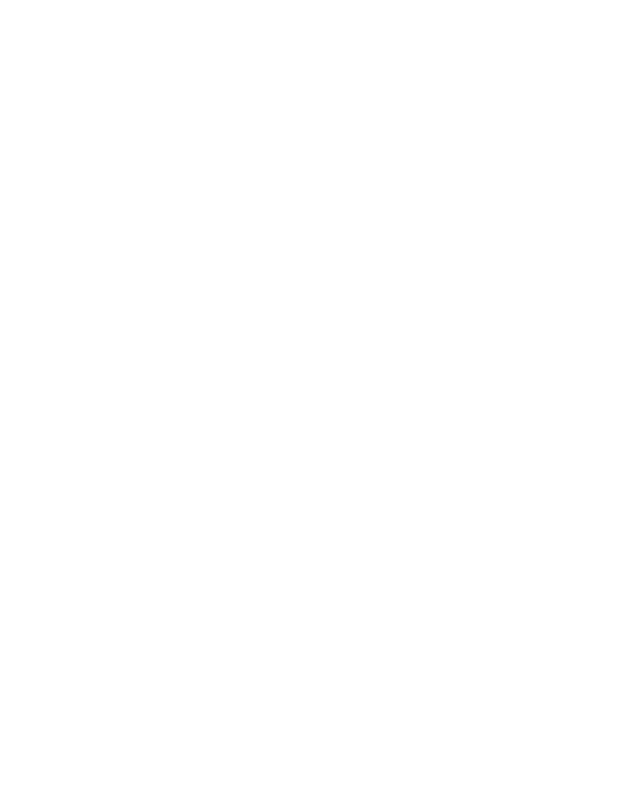
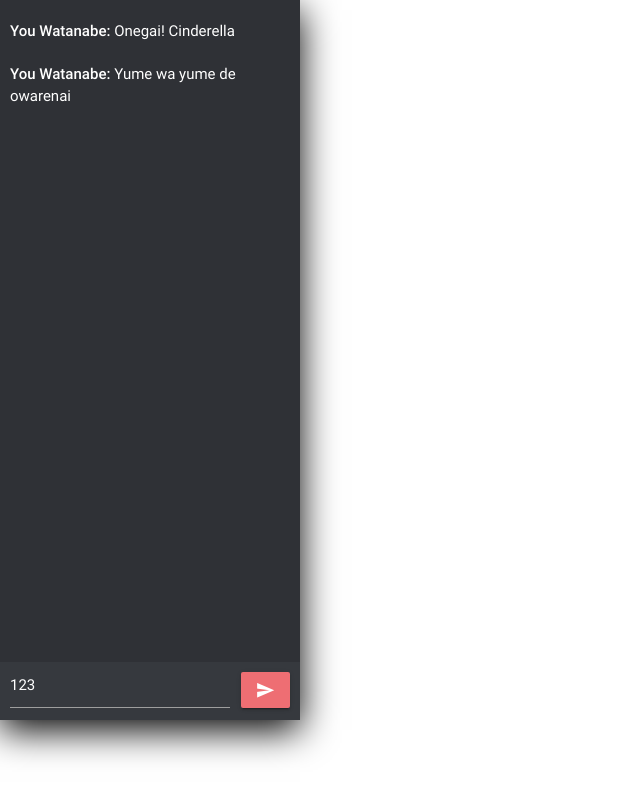
Before and after one commit to Mystaken/WebSweeper, an Angular app in the folder public/: page /chat in a window 1280 px wide. Before the commit this address led to /. Shown: the whole page, without its empty margins (0-640 px from the left). Built offline with nearby package versions, Linux system fonts and the light colour scheme.

Commit message:
Add sign up confirmation

```diff
--- a/public/package.json
+++ b/public/package.json
@@ -22,6 +22,7 @@
     "@angular/router": "^4.0.0",
     "core-js": "^2.4.1",
     "jquery": "^3.3.1",
+    "ng-socket-io": "^0.2.4",
     "rxjs": "^5.1.0",
     "zone.js": "^0.8.4"
   },
--- a/public/src/app/app.component.html
+++ b/public/src/app/app.component.html
@@ -1 +1,3 @@
+<link href="https://fonts.googleapis.com/icon?family=Material+Icons" rel="stylesheet">
+
 <router-outlet></router-outlet>
--- a/public/src/app/app.module.ts
+++ b/public/src/app/app.module.ts
@@ -8,6 +8,7 @@ import { AppComponent } from './app.component';
 import { LoginComponent } from './login.component';
 import { GameComponent } from './game.component';
 import { MinesweeperComponent } from './minesweeper.component';
+import { ChatComponent } from './chat.component';
 
 import { APIRoutingService } from './services/api-routing.service';
 
@@ -18,6 +19,7 @@ import { APIRoutingService } from './services/api-routing.service';
     LoginComponent,
     GameComponent,
     MinesweeperComponent,
+    ChatComponent,
   ],
   imports: [
     BrowserModule,
--- /dev/null
+++ b/public/src/app/chat.component.css
@@ -0,0 +1,52 @@
+.btn, .btn-large {
+  background-color: rgb(238, 110, 115);
+}
+
+label.active {
+  color: rgb(238, 110, 115) !important;
+}
+
+input {
+  color: white;
+}
+
+input[type="text"]:focus, input[type="email"]:focus, input[type="password"]:focus, input[type="number"]:focus {
+  border-bottom-color: rgb(238, 110, 115) !important;
+  box-shadow: 0 1px 0 0 rgb(246, 178, 181) !important;
+}
+
+#chat-container {
+  width: 300px;
+  height: 90vh;
+  background-color: rgb(47, 49, 54);
+  box-shadow: 0 10px 35px 0 black;
+}
+
+#chat-stream {
+  width: 100%;
+  height: calc(100% - 58px);
+}
+
+#msg-box {
+  width: 100%;
+  height: 58px;
+  background-color: rgb(54, 57, 62);
+}
+
+#msg-input {
+  display: inline-block;
+  width: 220px;
+  margin-left: 10px;
+}
+
+#send-btn {
+  padding: 0 1rem;
+  float: right;
+  margin-top: 10px;
+  margin-right: 10px;
+}
+
+.msg {
+  color: white;
+  padding: 20px 10px 0 10px;
+}
--- /dev/null
+++ b/public/src/app/chat.component.html
@@ -0,0 +1,18 @@
+<div id="chat-container">
+  <div id="chat-stream">
+    <div class="msg">
+      <strong>You Watanabe: </strong> Onegai! Cinderella
+    </div>
+    <div class="msg">
+      <strong>You Watanabe: </strong> Yume wa yume de owarenai
+    </div>
+  </div>
+  <div id="msg-box">
+    <div id="msg-input">
+      <input type="text" name="msg" value="123">
+    </div>
+    <button id="send-btn" class="btn waves-effect" type="submit" name="action">
+      <i class="material-icons">send</i>
+    </button>
+  </div>
+</div>
--- a/public/src/app/login.component.html
+++ b/public/src/app/login.component.html
@@ -52,8 +52,9 @@
               </div>
             </form>
             <div class="center" *ngIf="isSignedUp">
+              <div><i class="material-icons large">mail_outline</i></div>
               <p>You have been signed up.</p>
-              <p>A verification email has been sent to {{email}}.</p>
+              <p>A verification email has been sent to {{email}}</p>
               <p>Please check your email to activate your account.</p>
             </div>
           </div>
--- a/public/src/app/login.component.ts
+++ b/public/src/app/login.component.ts
@@ -23,7 +23,9 @@ export class LoginComponent {
       'username': this.username,
       'email': this.email,
       'password': this.password,
-    }).subscribe((res) => console.log(res));
+    }).subscribe((res) => {
+      this.isSignedUp = true;
+    });
   }
 
   signIn() {
--- a/public/src/app/minesweeper.component.html
+++ b/public/src/app/minesweeper.component.html
@@ -1,5 +1,3 @@
-<link href="https://fonts.googleapis.com/icon?family=Material+Icons" rel="stylesheet">
-
 <div *ngFor="let row of board" (contextmenu)="disableContextMenu($event)">
   <a id="{{cell.x}}-{{cell.y}}"
      class="btn-flat {{cell.status == 0 ? 'waves-effect' : ''}} {{cell.status == 1 ? 'revealed' : ''}}"
--- a/public/src/app/routing.module.ts
+++ b/public/src/app/routing.module.ts
@@ -4,6 +4,7 @@ import { RouterModule, Routes } from '@angular/router';
 import { LoginComponent } from './login.component';
 import { GameComponent } from './game.component';
 import { MinesweeperComponent } from './minesweeper.component';
+import { ChatComponent } from './chat.component';
 
 const routes: Routes = [
   {
@@ -22,9 +23,9 @@ const routes: Routes = [
     component: GameComponent,
   },
   {
-    path: 'minesweeper',
+    path: 'chat',
     pathMatch: 'full',
-    component: MinesweeperComponent,
+    component: ChatComponent,
   },
 ];
 
```
Also changed, not shown: public/src/app/chat.component.ts (added, +14 -0 lines), public/src/app/minesweeper.component.ts (+0 -8 lines), 1 other file (tests, documents, lock files or other folders).
